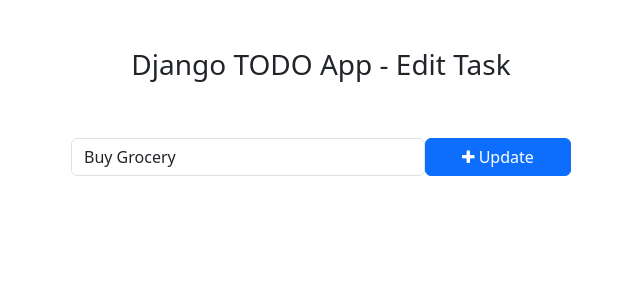
After one commit to Tosinish88/TODO, a Django app: page /todo/edit_task/3/ in a window 1280 px wide. The commit adds this page. Shown: the top 300 px of the page, without its empty margins (319-959 px from the left). Run offline with Django 5.2, Linux system fonts and the light colour scheme; data comes from the database, SQL or seed files in the repository; both versions use the stored data as it was after the commit.

Commit message:
Added edit and delete features

```diff
--- /dev/null
+++ b/templates/edit_task.html
@@ -0,0 +1,30 @@
+<!DOCTYPE html>
+<html lang="en">
+<head>
+    <meta charset="UTF-8">
+    <meta name="viewport" content="width=device-width, initial-scale=1.0">
+    <title>Edit Task - Django App</title>
+
+
+    <!-- Bootstrap -->
+    <link href="https://cdn.jsdelivr.net/npm/bootstrap@5.3.0-alpha1/dist/css/bootstrap.min.css" rel="stylesheet" integrity="sha384-GLhlTQ8iRABdZLl6O3oVMWSktQOp6b7In1Zl3/Jr59b6EGGoI1aFkw7cmDA6j6gD" crossorigin="anonymous">
+    <script src="https://cdn.jsdelivr.net/npm/bootstrap@5.3.0-alpha1/dist/js/bootstrap.bundle.min.js" integrity="sha384-w76AqPfDkMBDXo30jS1Sgez6pr3x5MlQ1ZAGC+nuZB+EYdgRZgiwxhTBTkF7CXvN" crossorigin="anonymous"></script>
+    <!-- Font Awesome Icons -->
+    <link rel="stylesheet" href="https://cdnjs.cloudflare.com/ajax/libs/font-awesome/4.7.0/css/font-awesome.min.css">
+
+</head>
+<body>
+    <div class="container">
+        <h3 class="pt-5 pb-5 text-center"> Django TODO App - Edit Task</h3>
+        <form action="{% url 'edit_task' task.pk %}" method="POST" style="width:500px; margin:auto">
+            {% csrf_token %}
+            <div class="form-group">
+                <span style="display: flex;">
+                    <input type="text" name="task" class="form-control" placeholder="Add a task" value="{{ task.task }}">
+                    <button type="submit" class="btn btn-primary" style="width: 200px;"><i class="fa fa-plus"></i> Update</button>
+                </span>
+            </div>
+        </form>
+    </div>
+</body>
+</html>
--- a/todos/urls.py
+++ b/todos/urls.py
@@ -4,6 +4,18 @@
 
 
 urlpatterns = [
+    #Add task
     path('addTask/', views.addTask, name='addTask'),
-    path('mark_as_done/<int:pk>/', views.mark_as_done, name='mark_as_done'),
+    # Mark as done
+    path('ma k_as_done/<int:pk>/', views.mark_as_done, name='mark_as_done'),
+    # Mark as undone
+    path('mark_as_undone/<int:pk>/', views.mark_as_undone, name='mark_as_undone'),
+    # Edit feature
+    path('edit_task/<int:pk>/', views.edit_task, name='edit_task'),
+    # Delete task
+    path('delete_task/<int:pk>/', views.delete_task, name='delete_task'),
+
+
+
+
 ]
--- a/todos/views.py
+++ b/todos/views.py
@@ -14,3 +14,28 @@
     task.is_completed = True
     task.save()
     return redirect('home')
+
+def mark_as_undone(request, pk):
+    task = get_object_or_404(Task, pk=pk)
+    task.is_completed = False
+    task.save()
+    return redirect('home')
+
+def edit_task(request, pk):
+    task = get_object_or_404(Task, pk=pk)
+    if request.method == "POST":
+        new_task = request.POST['task']
+        task.task = new_task
+        task.save()
+        return redirect('home')
+    else:
+        context = {
+            'task': task
+        }
+        return render(request, 'edit_task.html', context)
+
+
+def delete_task(request, pk):
+    task = get_object_or_404(Task, pk=pk)
+    task.delete()
+    return redirect('home')
```
Also changed, not shown: templates/home.html (+5 -3 lines), db.sqlite3.
